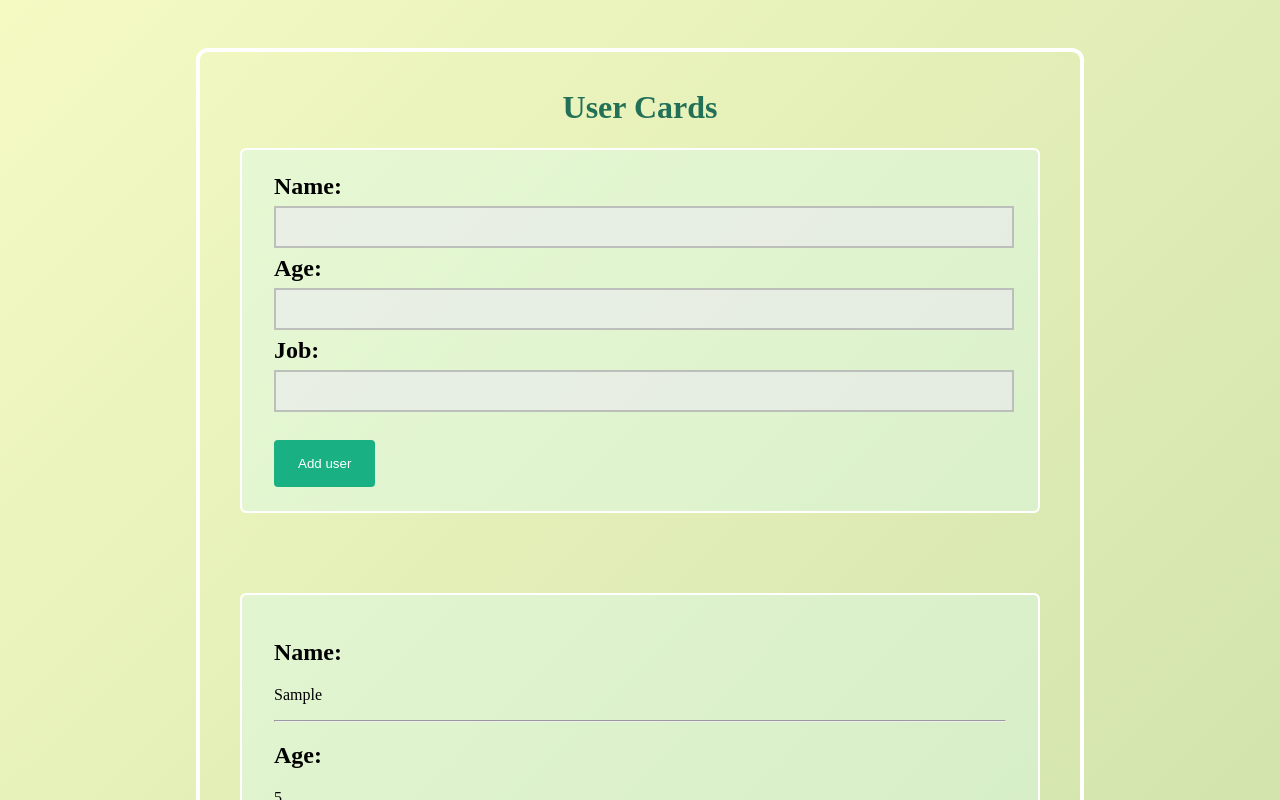
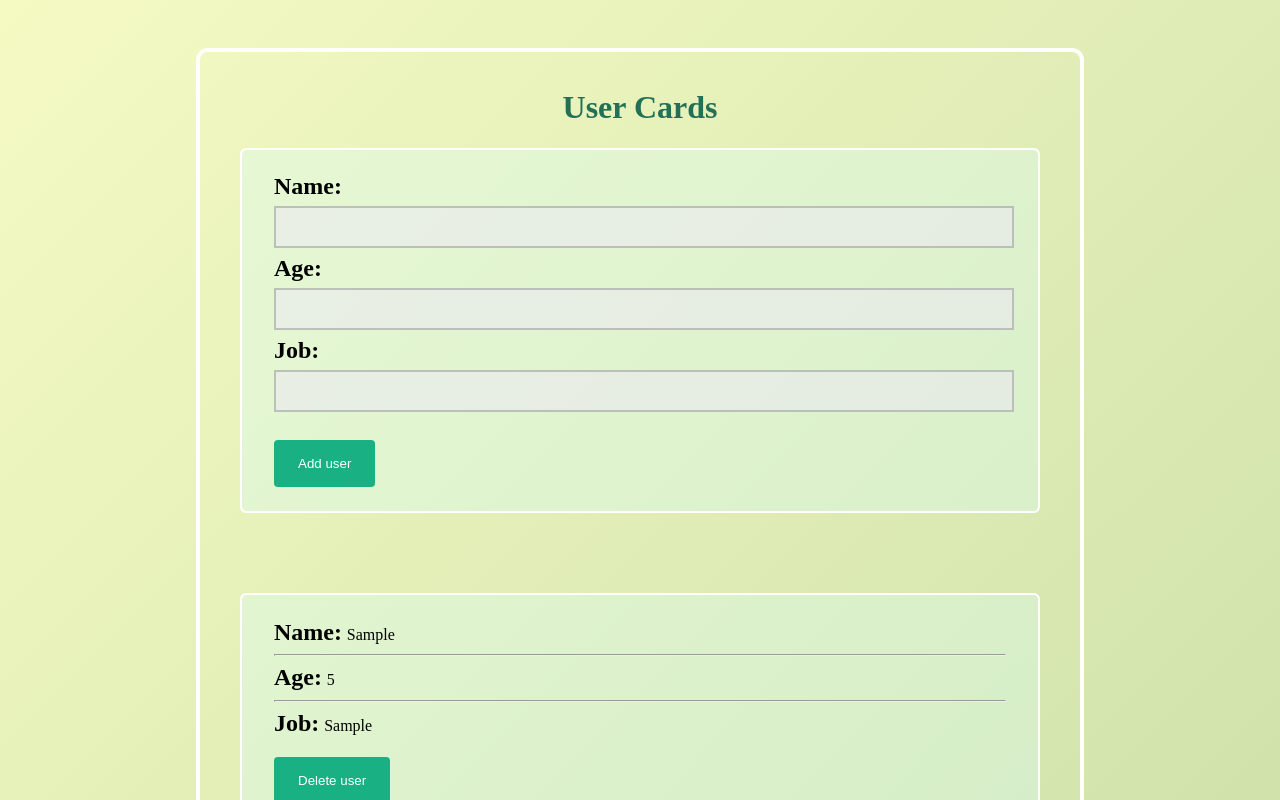
Before and after one commit to LeilaDaraei/user-list-typescript, a React (Create React App) app: page / in a window 1280 px wide. Both pictures are taken after typing "Sample", "5", "Sample" into the empty fields and a click on the button "Add user". Shown: the top 800 px of the page. Built offline with nearby package versions, Linux system fonts and the light colour scheme.

Commit message:
added margin btn

```diff
--- a/src/Components/User.css
+++ b/src/Components/User.css
@@ -0,0 +1,14 @@
+.row {
+  display: flex;
+  align-items: baseline;
+}
+.row h2 {
+  margin: 0;
+  margin-right: 0.3vh;
+}
+.row p {
+  margin: 0.3vh;
+}
+.row button {
+  background-color: red;
+}
--- a/src/index.css
+++ b/src/index.css
@@ -5,8 +5,7 @@ body {
   border: 0.5vh solid white;
   max-width: 100vh;
   padding: 2vh 5vh;
-  margin: 0 auto;
-  margin-top: 6vh;
+  margin: 6vh auto;
   border-radius: 1.5vh;
 }
 footer {
```
